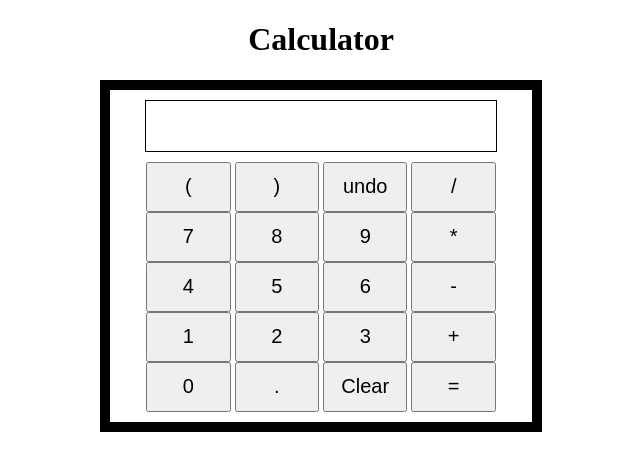
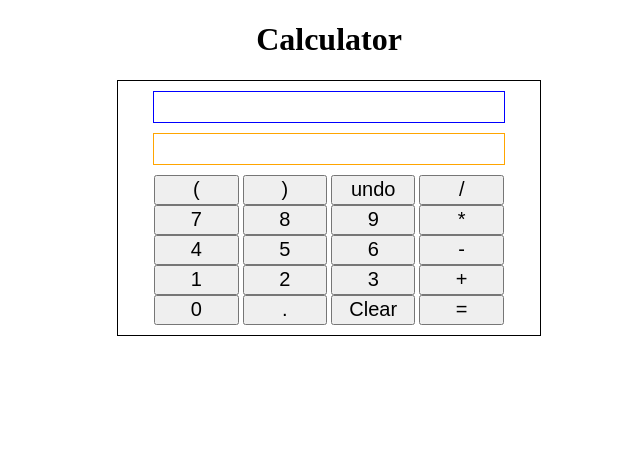
Before and after one commit to akitng/simple-calculator, a plain HTML site: page SimpleCalculator/index.html in a window 1280 px wide. Both pictures are taken after a click on the button "Clear". Shown: the whole page, without its empty margins (319-959 px from the left). Drawn offline with Linux system fonts and the light colour scheme.

Commit message:
Validations
Can't start equation with an operator and can't input two operators
consecutively. Inputs are now going into an array. Added answer field.

```diff
--- a/SimpleCalculator/index.html
+++ b/SimpleCalculator/index.html
@@ -9,72 +9,30 @@
 		<h1>Calculator</h1>
 		<div id="container">
 			<div id="inputField"></div>
+			<div id="answerField"></div>
 			<div id="buttons">
-					<input id="openParen" type= "button" value="("> </input>
-					<input id="closeParen" type= "button" value=")"></input>
-					<input id="undo" type= "button" value="undo"></input>
-					<input id="divide" type= "button" value="/"></input>
-					<input id="seven" type= "button" value="7"></input>
-					<input id="eight" type= "button" value="8"></input>
-					<input id="nine" type= "button" value="9"></input>
-					<input id="multiply" type= "button" value="*"></input>
-					<input id="four" type= "button" value="4"></input>
-					<input id="five" type= "button" value="5"></input>
-					<input id="six" type= "button" value="6"></input>
-					<input id="subtract" type= "button" value="-"></input>
-					<input id="one" type= "button" value="1"></input>
-					<input id="two" type= "button" value="2"></input>
-					<input id="three" type= "button" value="3"></input>
-					<input id="add" type= "button" value="+"></input>
-					<input id="zero" type= "button" value="0"></input>
-					<input id="decimal" type= "button" value="."></input>
-					<input id="clear" type= "button" value="Clear"></input>
-					<input id="equal" type= "button" value="="></input>
+					<input id="openParen" type= "button" value="(">
+					<input id="closeParen" type= "button" value=")">
+					<input id="undo" type= "button" value="undo">
+					<input id="divide" type= "button" value="/">
+					<input id="seven" type= "button" value="7">
+					<input id="eight" type= "button" value="8">
+					<input id="nine" type= "button" value="9">
+					<input id="multiply" type= "button" value="*">
+					<input id="four" type= "button" value="4">
+					<input id="five" type= "button" value="5">
+					<input id="six" type= "button" value="6">
+					<input id="subtract" type= "button" value="-">
+					<input id="one" type= "button" value="1">
+					<input id="two" type= "button" value="2">
+					<input id="three" type= "button" value="3">
+					<input id="add" type= "button" value="+">
+					<input id="zero" type= "button" value="0">
+					<input id="decimal" type= "button" value=".">
+					<input id="clear" type= "button" value="Clear">
+					<input id="equal" type= "button" value="=">
 			</div>
 		</div>
-
-
-		<!--<table>
-			<tr>
-				<th id="answer" colspan="4"></th>
-			</tr>
-			<tr>
-				<td id="openparen">(</td>
-				<td id="closeparen">)</td>
-				<td id="delete">delete</td>
-				<td id="divide">/</td>
-			</tr>
-			<tr>
-				<td class="number">7</td>
-				<td class="number">8</td>
-				<td class="number">9</td>
-				<td class="multiply">x</td>
-			</tr>
-			<tr>
-				<td class="number">4</td>
-				<td class="number">5</td>
-				<td class="number">6</td>
-				<td id="minus">-</td>
-			</tr>
-			<tr>
-				<td class="number">1</td>
-				<td class="number">2</td>
-				<td class="number">3</td>
-				<td id="plus">+</td>
-			</tr>
-			<tr>
-				<td class="number">0</td>
-				<td id="decimal">.</td>
-				<td id="clear">Clear</td>
-				<td id="equal">=</td>
-			</tr>
-		</table>
-		-->
-
-
-
 	<script src="script.js"></script>
 	</body>
-
-
 </html>
--- a/SimpleCalculator/script.js
+++ b/SimpleCalculator/script.js
@@ -1,3 +1,5 @@
+var enteredValue = [];  //putting entered values into this array
+
 function numberOne() {
 	var numberOneButton = document.getElementById("one");
 	var numberOneValue =  Number(document.getElementById("one").value);
@@ -5,15 +7,20 @@ function numberOne() {
 	numberOneButton.onclick = function() {
 		var text = document.createTextNode(numberOneValue);
 		document.getElementById("inputField").appendChild(text);
+		enteredValue.push(numberOneValue); //this is a just a check in the console
+		console.log(enteredValue);		   //this is a just a check in the console
 	};
 }
 
 function numberTwo() {
 	var numberTwoButton = document.getElementById("two");
 	var numberTwoValue = Number(document.getElementById("two").value);
+
 	numberTwoButton.onclick = function() {
 		var text = document.createTextNode(numberTwoValue);
 		document.getElementById("inputField").appendChild(text);
+		enteredValue.push(numberTwoValue);	//this is a just a check in the console
+		console.log(enteredValue);          //this is a just a check in the console
 	};
 }
 
@@ -23,8 +30,28 @@ function add() {
 	var addSign = document.getElementById("add").value;
 
 	addButton.onclick = function() {
-		var text = document.createTextNode(addSign);
-		document.getElementById("inputField").appendChild(text);
+		//if there is no first number then the the entry turns into "0 + "
+		if (!enteredValue[0]) {
+			var newText = ("0" +  " " + addSign);
+			console.log("The new text is: " + newText);
+			var text = document.createTextNode(newText);
+			document.getElementById("inputField").appendChild(text);
+			enteredValue.push(newText); //this is a just a check in the console
+			console.log(enteredValue);  //this is a just a check in the console
+			//makeing sure you can't enter an operative twice in a row
+		} else if (isNaN(enteredValue[enteredValue.length - 1])){
+				console.log("the last value in array is not a number");
+				var newText = "";
+				var text = document.createTextNode(newText)
+				document.getElementById("inputField").appendChild(text);
+				calculate();
+		} else {
+			var text = document.createTextNode(addSign);
+			document.getElementById("inputField").appendChild(text);
+			enteredValue.push(addSign);  //this is a just a check in the console
+			console.log(enteredValue);   //this is a just a check in the console
+			calculate();
+		}
 	};
 }
 
@@ -33,8 +60,26 @@ function subtract() {
 	var subtractSign = document.getElementById("subtract").value;
 
 	subtractButton.onclick = function() {
-		var text = document.createTextNode(subtractSign);
-		document.getElementById("inputField").appendChild(text);
+		//if there is no first number then the the entry turns into "0 - "
+		if (!enteredValue[0]) {
+			var newText = ("0" +  " " + subtractSign);
+			console.log("The new text is: " + newText);
+			var text = document.createTextNode(newText);
+			document.getElementById("inputField").appendChild(text);
+			enteredValue.push(newText); //this is a just a check in the console
+			console.log(enteredValue);  //this is a just a check in the console
+			//makeing sure you can't enter an operative twice in a row
+		} else if (isNaN(enteredValue[enteredValue.length - 1])){
+				console.log("the last value in array is not a number");
+				var newText = "";
+				var text = document.createTextNode(newText)
+				document.getElementById("inputField").appendChild(text);
+		} else {
+			var text = document.createTextNode(subtractSign);
+			document.getElementById("inputField").appendChild(text);
+			enteredValue.push(subtractSign);  //this is a just a check in the console
+			console.log(enteredValue);   //this is a just a check in the console
+		}
 	};
 }
 
@@ -55,15 +100,23 @@ function divide() {
 	divideButton.onclick = function() {
 		var text = document.createTextNode(divideSign);
 		document.getElementById("inputField").appendChild(text);
+		divideButton.disabled = true;
 	};
 }
 
 function calculate() {
+	var calculate = enteredValue.join("");
+		var answer= eval(calculate);
+		console.log(answer);
 	var equalButton = document.getElementById("equal");
 	equalButton.onclick = function() {
-		var calculate = document.getElementById("inputField").textContent;
-		var answer = eval(calculate);
-		document.getElementById("inputField").innerHTML= answer;
+		//var calculate = document.getElementById("inputField").textContent;
+		//var answer = eval(calculate);
+		var calculate = enteredValue.join("");
+		var answer= eval(calculate);
+		console.log(answer);
+
+		document.getElementById("answerField").innerHTML= answer;
 	};
 }
 
@@ -71,6 +124,8 @@ function clear() {
 	var clearButton = document.getElementById("clear");
 	clearButton.onclick = function() {
 	document.getElementById("inputField").innerHTML = "";
+	document.getElementById("answerField").innerHTML = "";
+	enteredValue = [];
 	console.log('this works');
 	};
 }
--- a/SimpleCalculator/style.css
+++ b/SimpleCalculator/style.css
@@ -1,37 +1,44 @@
 body {
 	width: 100%;
 	height: 100%;
-	margin: auto;
 	text-align: center;
 }
 
 #container {
 	width: 33%;
-	height: 100%;
-	border: 10px solid black;
 	margin-right: auto;
 	margin-left: auto;
+	border: 1px solid black;
 }
 
 #inputField {
 	width: 83%;
-	height: 50px;
-	border: 1px solid black;
+	height: 30px;
+	border: 1px solid blue;
 	margin: 10px auto 10px auto;
+}
 
+#answerField {
+	width: 83%;
+	height: 30px;
+	border: 1px solid orange;
+	margin: 10px auto 10px auto;
+}
 
-}
 
 #buttons {
 	width: 100%;
+	margin-top: 10px;
 	margin-bottom: 10px;
+	border: 1px auto 1px green;
 }
+
 input {
 	width: 20%;
-	height: 50px;
-	margin: auto;
+	height: 30px;
 	display: inline-block;
 	font-size: 20px;
+	margin: auto;
 }
 
 
```
